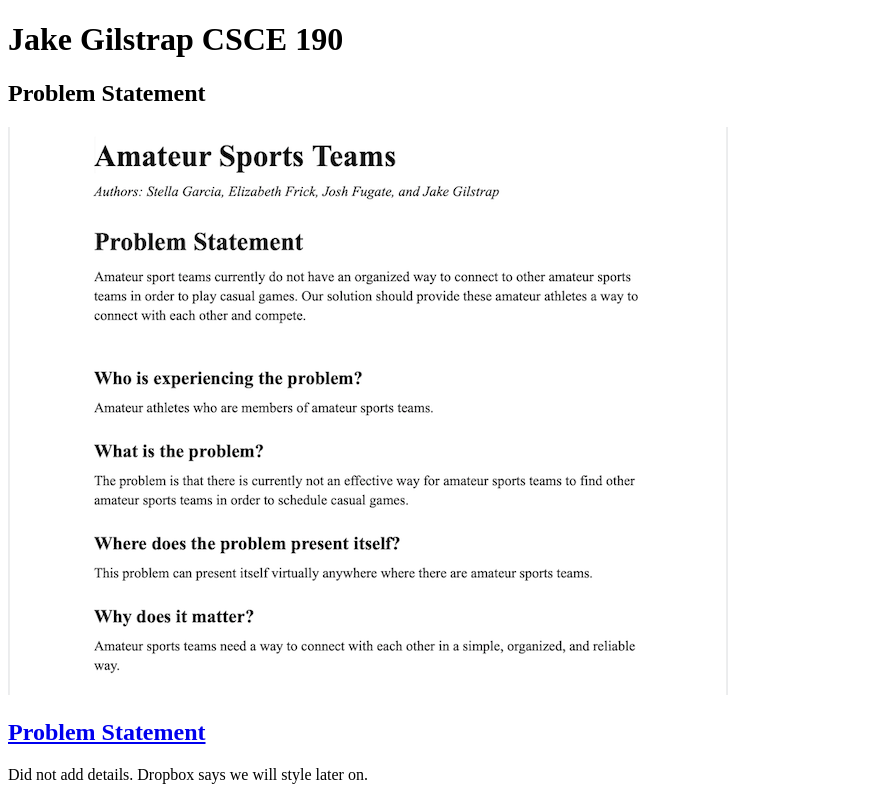
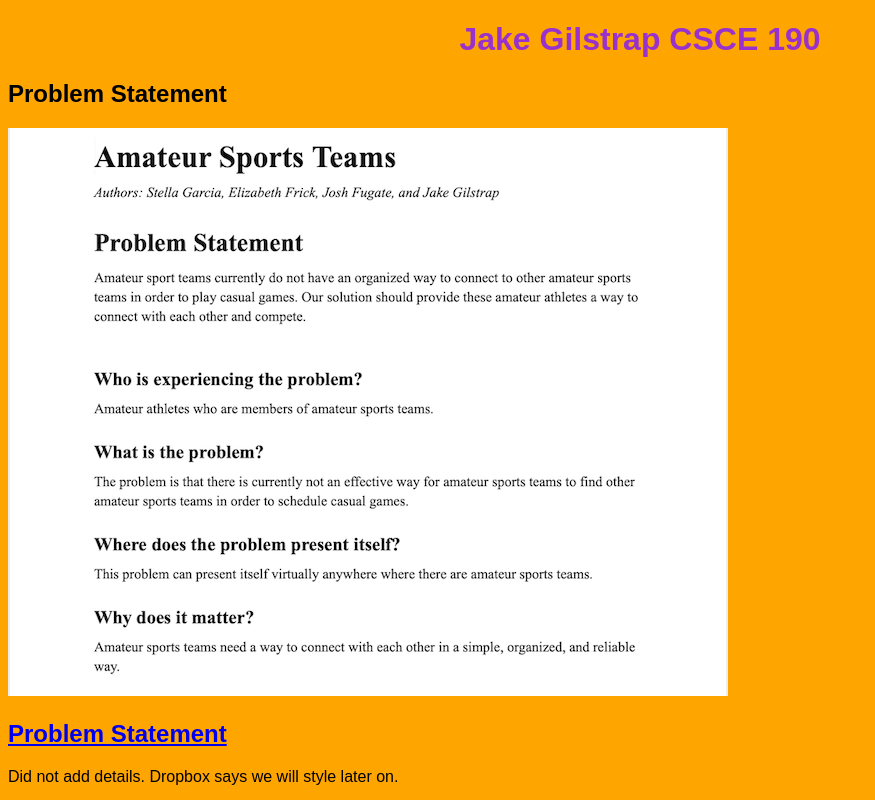
Before and after one commit to JakeMGilstrap/JakeMGilstrap.github.io, a plain HTML site: page index.html in a window 1280 px wide. Shown: the top 800 px of the page, without its empty margins (0-875 px from the left). Drawn offline with Linux system fonts and the light colour scheme.

Commit message:
Add files via upload

```diff
--- /dev/null
+++ b/Styles.css
@@ -0,0 +1,8 @@
+body{
+    background:orange;
+    font-family:Arial, Helvetica, sans-serif
+}
+    h1{
+        color: darkorchid;
+        text-align:center;
+    }
--- a/index.html
+++ b/index.html
@@ -3,6 +3,7 @@
     <head>
         <title>
             CSCE 190: Jake Gilstrap</title>
+            <link rel="Stylesheet" href="Styles.css">
     </head>
         <body>
             <h1>Jake Gilstrap CSCE 190</h1>
```
